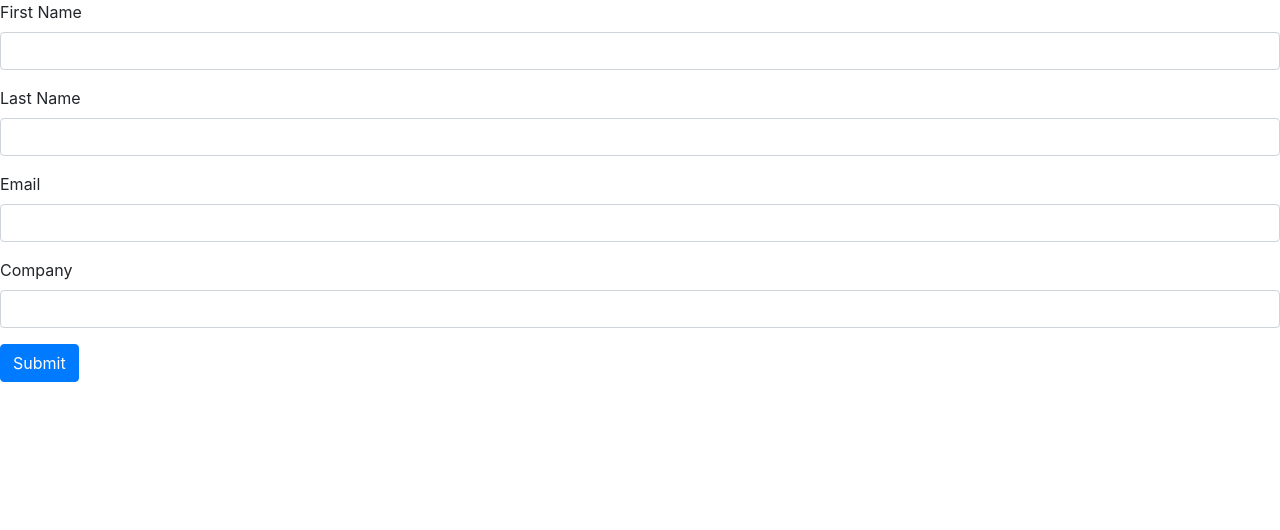
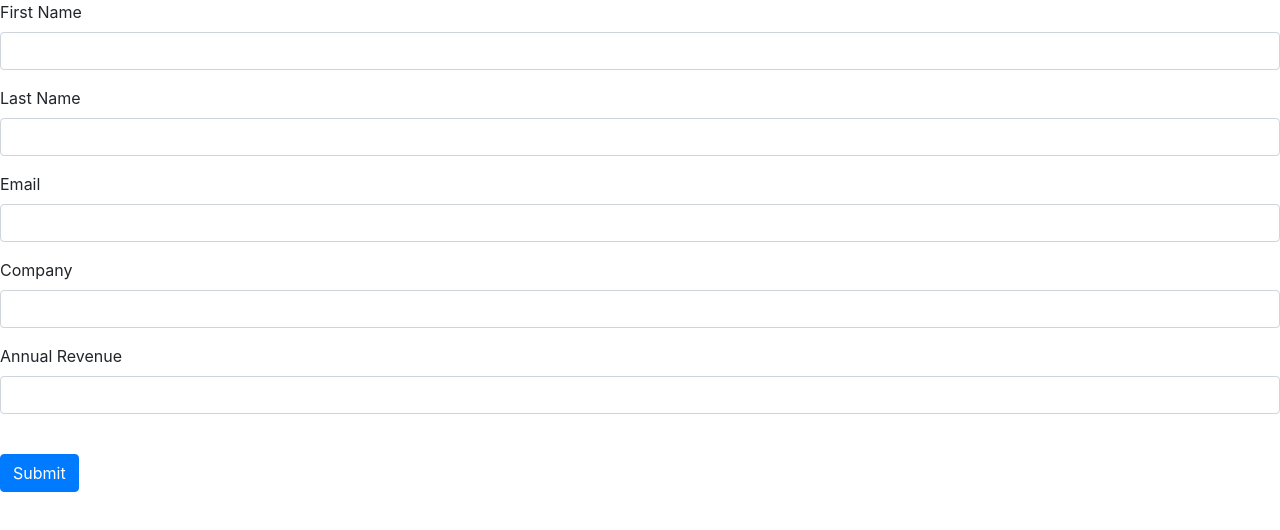
Before and after one commit to kazimmsyed/2025-Docs, a plain HTML site: page Salesforce/web-to-lead/index.html in a window 1280 px wide. Drawn offline with nearby package versions, Linux system fonts and the light colour scheme.

Commit message:
Module sale and service application completed

```diff
--- a/Salesforce/web-to-lead/index.html
+++ b/Salesforce/web-to-lead/index.html
@@ -49,6 +49,10 @@ Please enter a valid email address.
 <label for="company">Company</label>
 <input id="company" type="text" name="company" class="form-control" maxlength="40">
 </div>
+<div class="form-group">
+    <label for="revenue">Annual Revenue</label><input  id="revenue"  class="form-control" name="revenue" size="20" type="text" /><br>
+</div>
+
 <button type="submit" class="btn btn-primary">Submit</button>
 </form>
 <!-- Add this script to your page body to handle form validation -->
```
Also changed, not shown: 2 other files.
